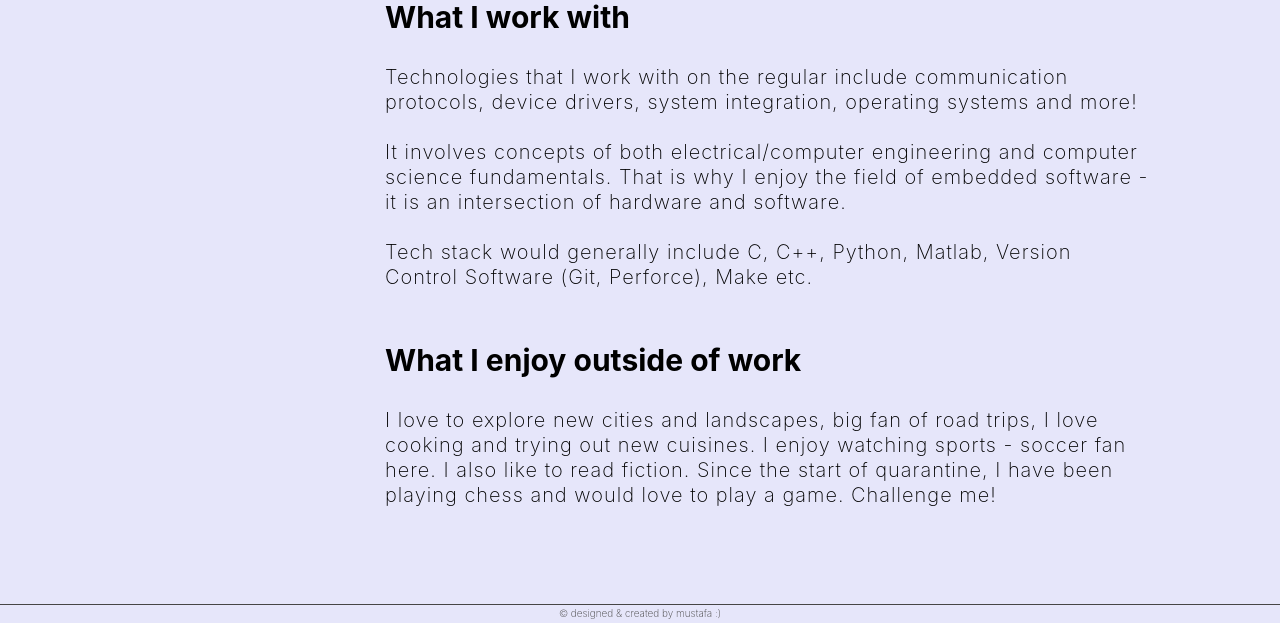
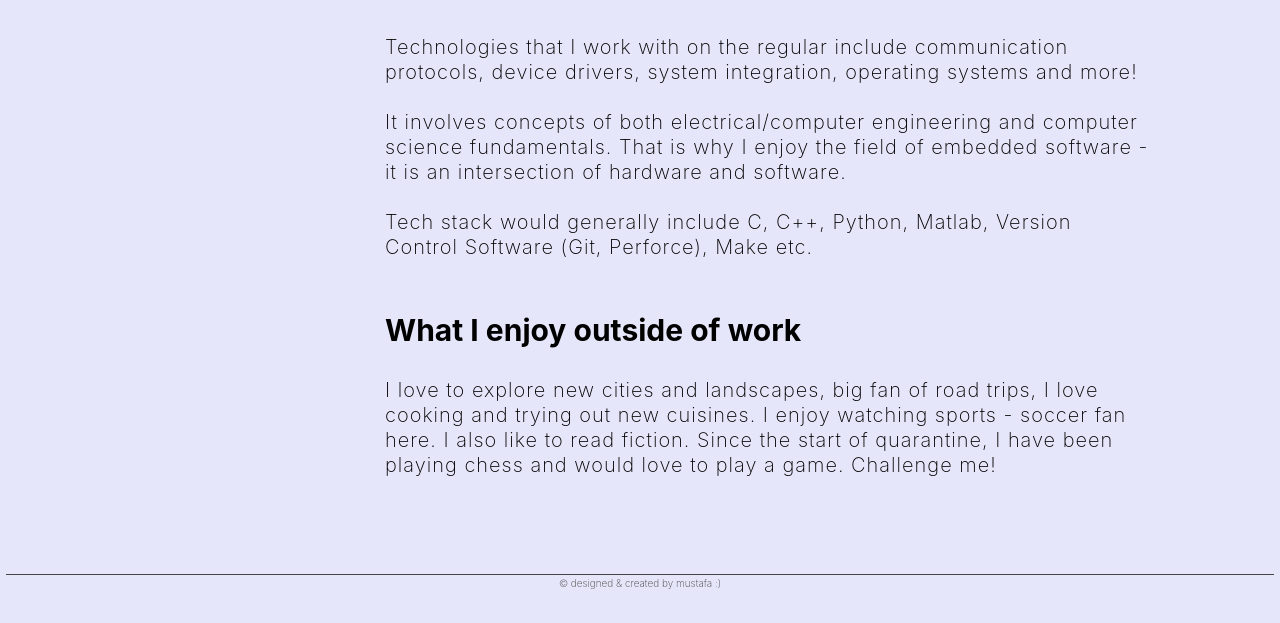
Before and after one commit to mustafa-siddiqui/mustafa-siddiqui.github.io, a plain HTML site: page index.html in a window 1280 px wide. Shown: the part 1448-2071 px from the top of the page. After the commit the page ends 2041 px from the top, so only its background shows below. Drawn offline with Linux system fonts and the light colour scheme; a web font is replaced by a local one.

Commit message:
minor formatting changes

```diff
--- a/index.html
+++ b/index.html
@@ -78,7 +78,7 @@
 
       <!-- What I work with -->
       <div class="text-beside-picture" id="work-with">
-        <h3> What I work with </h3>
+        <h3 id="work-with-heading"> What I work with </h3>
         <p>
           Technologies that I work with on the regular include communication protocols, device drivers, system integration, operating
           systems and more!
--- a/styles/style.css
+++ b/styles/style.css
@@ -174,11 +174,17 @@ p {
     padding-top: 0px;
 }
 
+#work-with-heading {
+    margin-top: 0px;
+    padding-top: 0px;
+}
+
 #non-work-interests a:hover {
     text-transform: uppercase;
 }
 
 footer {
+    object-position: center;
     text-align: center;
     border-top: solid black 1px;
     border-top-style: groove;
@@ -187,6 +193,11 @@ footer {
     padding: 0px;
     margin: 0px;
     margin-bottom: 3px;
+
+    /* line length less than screen width */
+    width: 99%;
+    margin-left: 0.5%;
+    margin-right: 0.5%;
 }
 
 footer p {
```
